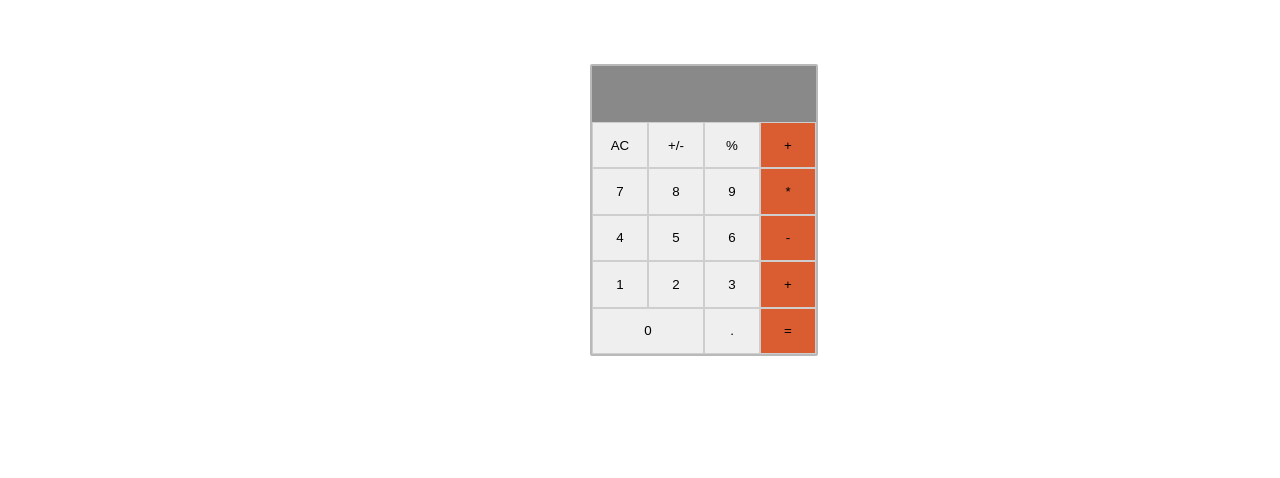
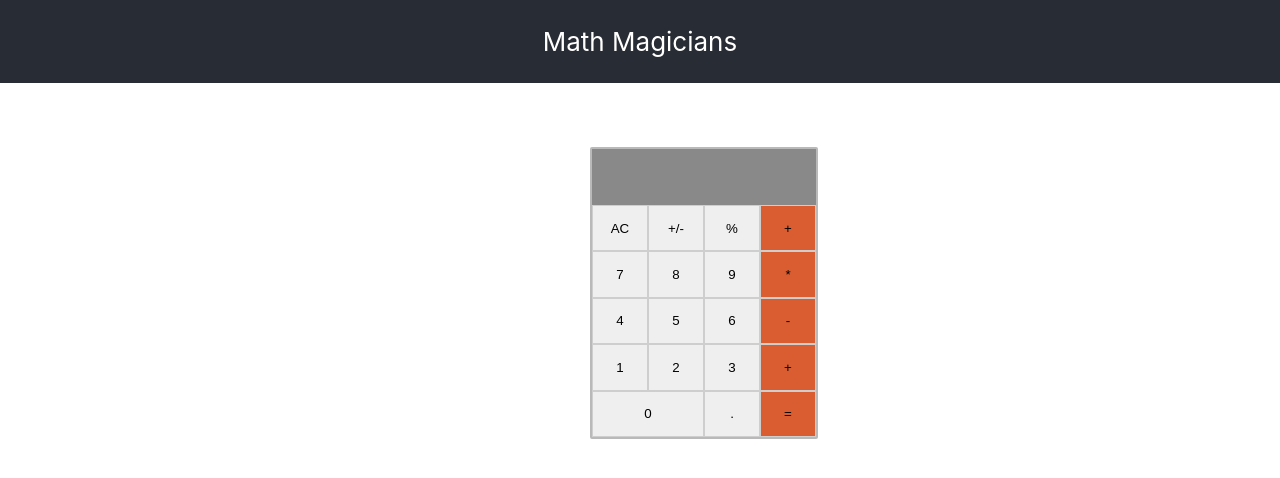
Before and after one commit to BiancaMe/math-magicians, a React (Create React App) app: page / in a window 1280 px wide. Shown: the top 478 px of the page. Built offline with nearby package versions, Linux system fonts and the light colour scheme.

Commit message:
Call calculator from App.js

```diff
--- a/src/App.css
+++ b/src/App.css
@@ -15,7 +15,7 @@
 
 .App-header {
   background-color: #282c34;
-  min-height: 100vh;
+  min-height: 10vh;
   display: flex;
   flex-direction: column;
   align-items: center;
@@ -23,17 +23,3 @@
   font-size: calc(10px + 2vmin);
   color: white;
 }
-
-.App-link {
-  color: #61dafb;
-}
-
-@keyframes App-logo-spin {
-  from {
-    transform: rotate(0deg);
-  }
-
-  to {
-    transform: rotate(360deg);
-  }
-}
--- a/src/App.js
+++ b/src/App.js
@@ -1,21 +1,13 @@
-import logo from './logo.svg';
 import './App.css';
+import Calculator from './components/Calculator';
 
 function App() {
   return (
     <div className="App">
       <header className="App-header">
-        <img src={logo} className="App-logo" alt="logo" />
-        <p />
-        <a
-          className="App-link"
-          href="https://reactjs.org"
-          target="_blank"
-          rel="noopener noreferrer"
-        >
-          Learn React
-        </a>
+        <p> Math Magicians</p>
       </header>
+      <Calculator />
     </div>
   );
 }
--- a/src/index.js
+++ b/src/index.js
@@ -1,13 +1,13 @@
 import React from 'react';
 import ReactDOM from 'react-dom/client';
 import './index.css';
-import Calculator from './components/Calculator';
+import App from './App';
 import reportWebVitals from './reportWebVitals';
 
 const root = ReactDOM.createRoot(document.getElementById('root'));
 root.render(
   <React.StrictMode>
-    <Calculator />
+    <App />
   </React.StrictMode>,
 );
 
```
